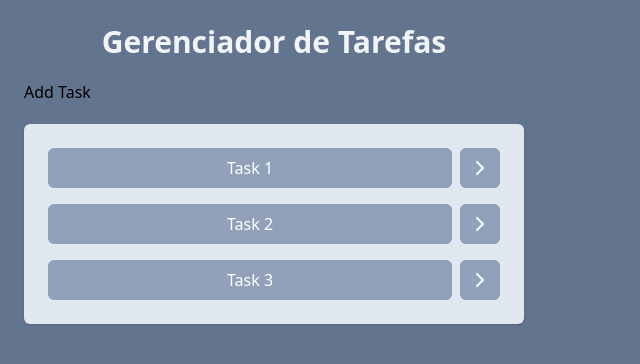
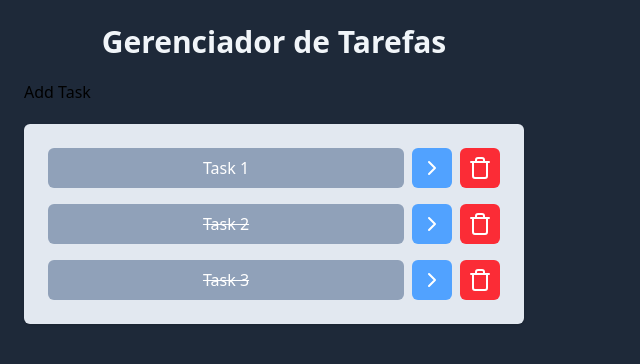
Before and after one commit to gfnasc/task-manager, a React (Vite) app: page / in a window 1280 px wide. Shown: the top 364 px of the page, without its empty margins (0-640 px from the left). Built offline with nearby package versions, Linux system fonts and the light colour scheme.

Commit message:
feat: change some styles

```diff
--- a/src/App.jsx
+++ b/src/App.jsx
@@ -37,7 +37,7 @@ function App() {
   }
 
   return (
-    <div className="w-screen h-screen bg-slate-500 p-6 flex">
+    <div className="w-screen h-screen bg-gray-800 p-6 flex">
       <div className="flex flex-col gap-5 w-[500px]">
         <h1 className="text-3xl text-center text-slate-100 font-bold text-centetr">Gerenciador de Tarefas</h1>
         <AddTask />
--- a/src/components/TasksList.jsx
+++ b/src/components/TasksList.jsx
@@ -1,15 +1,18 @@
-import {ChevronRightIcon} from "lucide-react";
+import {ChevronRightIcon, TrashIcon} from "lucide-react";
 
 function TasksList(props) {
   return (
     <ul className="space-y-4 p-6 bg-slate-200 rounded-md shadow">
       {props.tasks.map((task) => (
         <li key={task.id} className="flex gap-2">
-          <button className="bg-slate-400 w-full text-white p-2 rounded-md">
+          <button onClick={() => props.toggleTask(task.id)} className={`bg-slate-400 w-full text-white p-2 rounded-md ${task.completed ? "line-through" : ""}`}>
             {task.name}
           </button>
-          <button className="bg-slate-400 text-white p-2 rounded-md">
+          <button className="bg-blue-400 text-white p-2 rounded-md">
             <ChevronRightIcon />
+          </button>
+          <button className="bg-red-500 text-white p-2 rounded-md">
+            <TrashIcon />
           </button>
         </li>
       ))}
```
